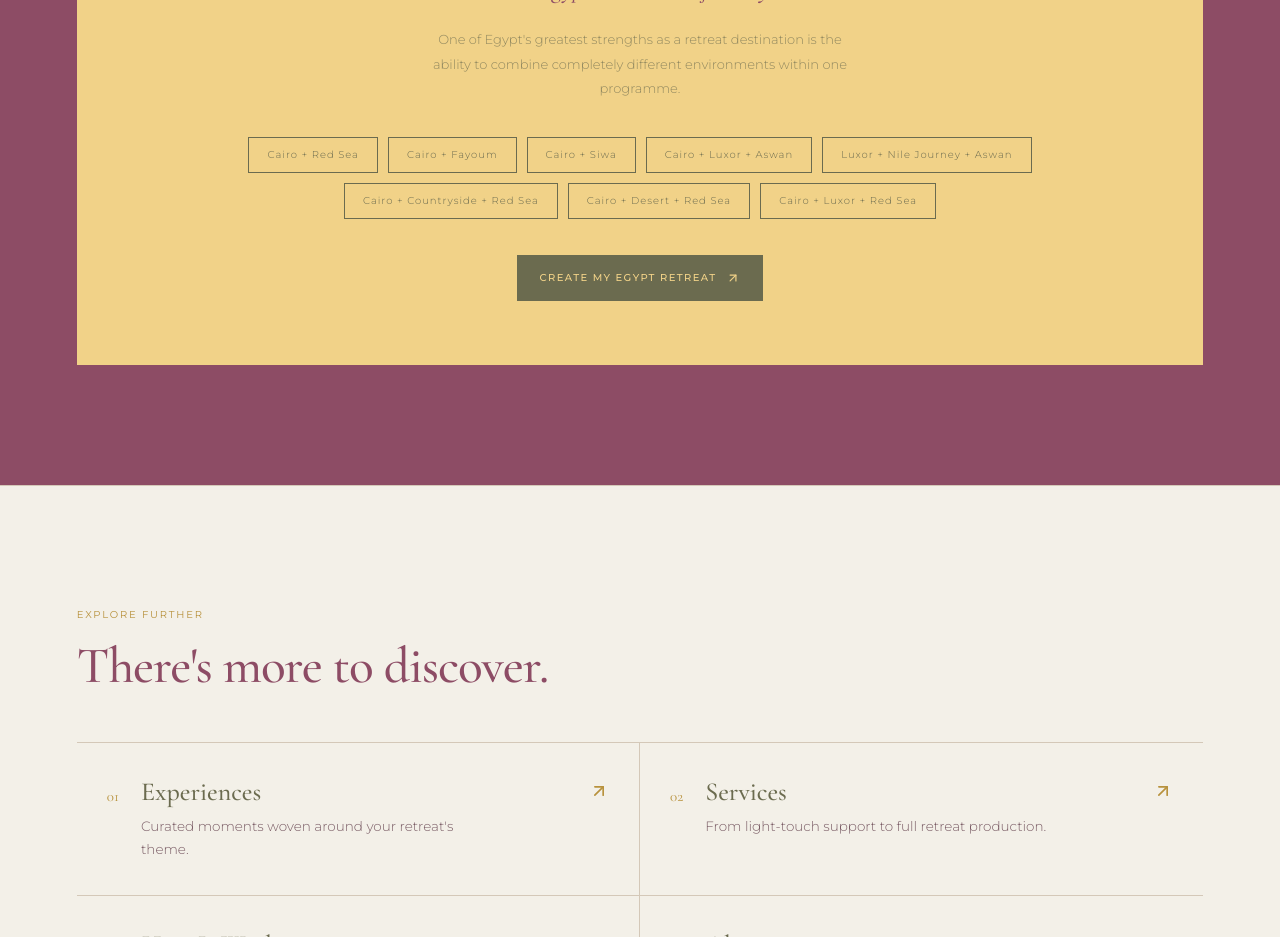
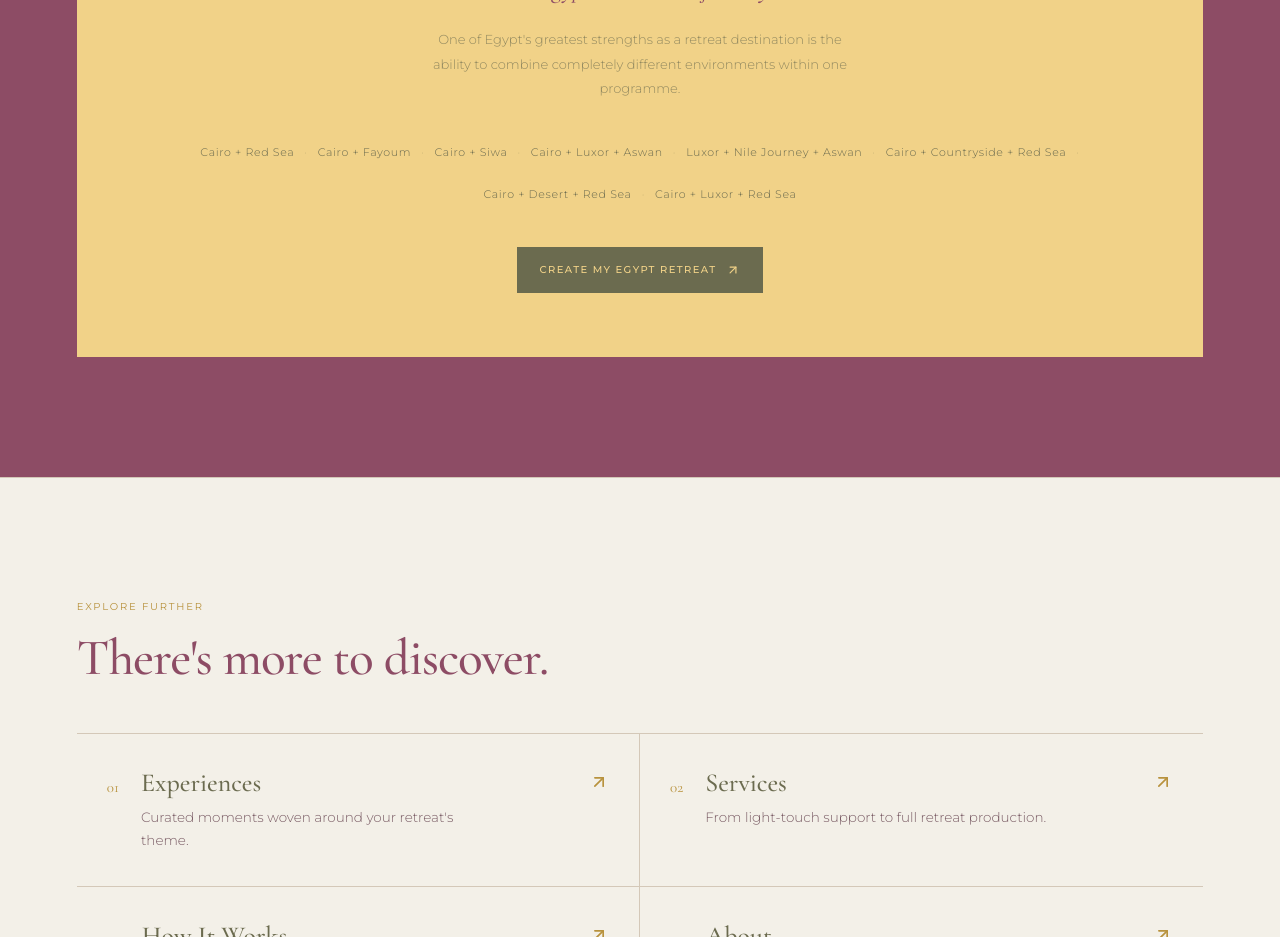
Before and after one commit to yassinsolo83-eng/Nefertiti, a Next.js app: page / in a window 1280 px wide. Shown: the part 5520-6457 px from the top of the page. Built offline with nearby package versions, Linux system fonts and the light colour scheme.

Commit message:
Update globals.css

```diff
--- a/app/globals.css
+++ b/app/globals.css
@@ -375,9 +375,11 @@ h3 { font-size: 26px; line-height: 1.15; font-weight: 500; }
 .dest-modal-cta { margin-top: 30px; }
 .dest-sub-label { font-size: 9px; text-transform: uppercase; letter-spacing: .16em; color: rgba(241,210,136,.75); margin: 0 0 14px; display: block; }
 .dest-modal-content .dest-sub-label:not(:first-of-type) { margin-top: 26px; }
-.dest-tags { display: flex; flex-wrap: wrap; gap: 6px; }
-.dest-tag { font-size: 10px; padding: 5px 11px; border: 1px solid rgba(243,240,232,.2); color: rgba(243,240,232,.78); letter-spacing: .04em; }
-.dest-tag-ideal { border-color: rgba(177,182,149,.3); color: var(--rose); }
+.dest-tags { display: flex; flex-wrap: wrap; gap: 4px 6px; }
+.dest-tag { font-size: 10px; padding: 4px 0; color: rgba(243,240,232,.78); letter-spacing: .04em; pointer-events: none; }
+.dest-tag::after { content: '·'; margin-left: 6px; opacity: .35; }
+.dest-tag:last-child::after { content: none; }
+.dest-tag-ideal { color: var(--rose); }
 
 /* More destinations */
 .dest-more-section { margin-top: 56px; }
@@ -405,8 +407,9 @@ h3 { font-size: 26px; line-height: 1.15; font-weight: 500; }
 .dest-combos-sub { font-family: 'Cormorant Garamond', serif; font-size: clamp(18px, 2vw, 26px); color: var(--primary); font-style: italic; margin-bottom: 16px; display: block; }
 .dest-combos-body { color: var(--plum); opacity: .7; max-width: 440px; margin: 0 auto; line-height: 1.9; font-size: 13px; }
 .dest-combo-list { display: flex; flex-wrap: wrap; justify-content: center; gap: 10px; margin: 32px 0 36px; }
-.dest-combo-pill { padding: 8px 18px; border: 1px solid var(--plum); color: var(--plum); font-size: 10px; letter-spacing: .1em; transition: background .2s; }
-.dest-combo-pill:hover { background: rgba(46,24,64,.1); }
+.dest-combo-pill { padding: 6px 0; color: var(--plum); font-size: 11px; letter-spacing: .06em; pointer-events: none; }
+.dest-combo-pill::after { content: '·'; margin-left: 10px; color: var(--plum); opacity: .35; }
+.dest-combo-pill:last-child::after { content: none; }
 .dest-combo-actions { display: flex; gap: 14px; justify-content: center; flex-wrap: wrap; }
 
 /* ── EXPERIENCES ── */
```
